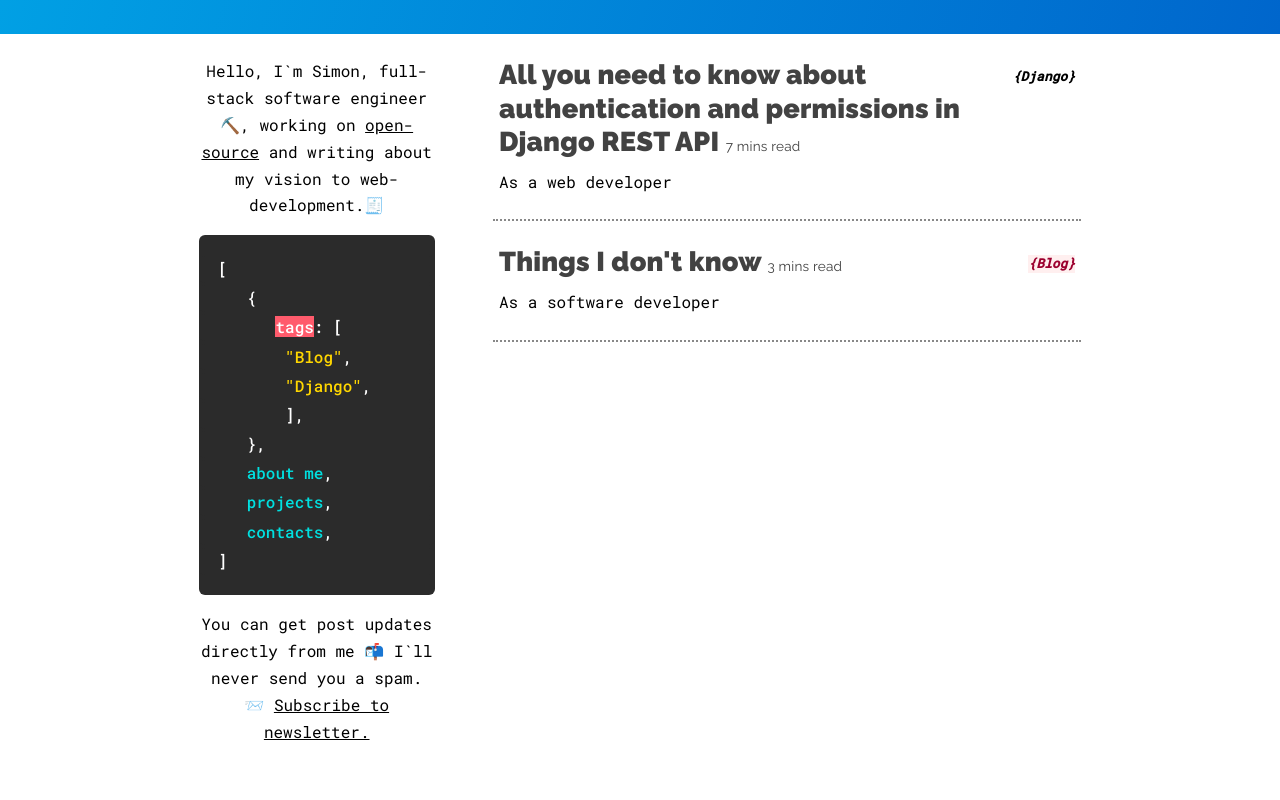
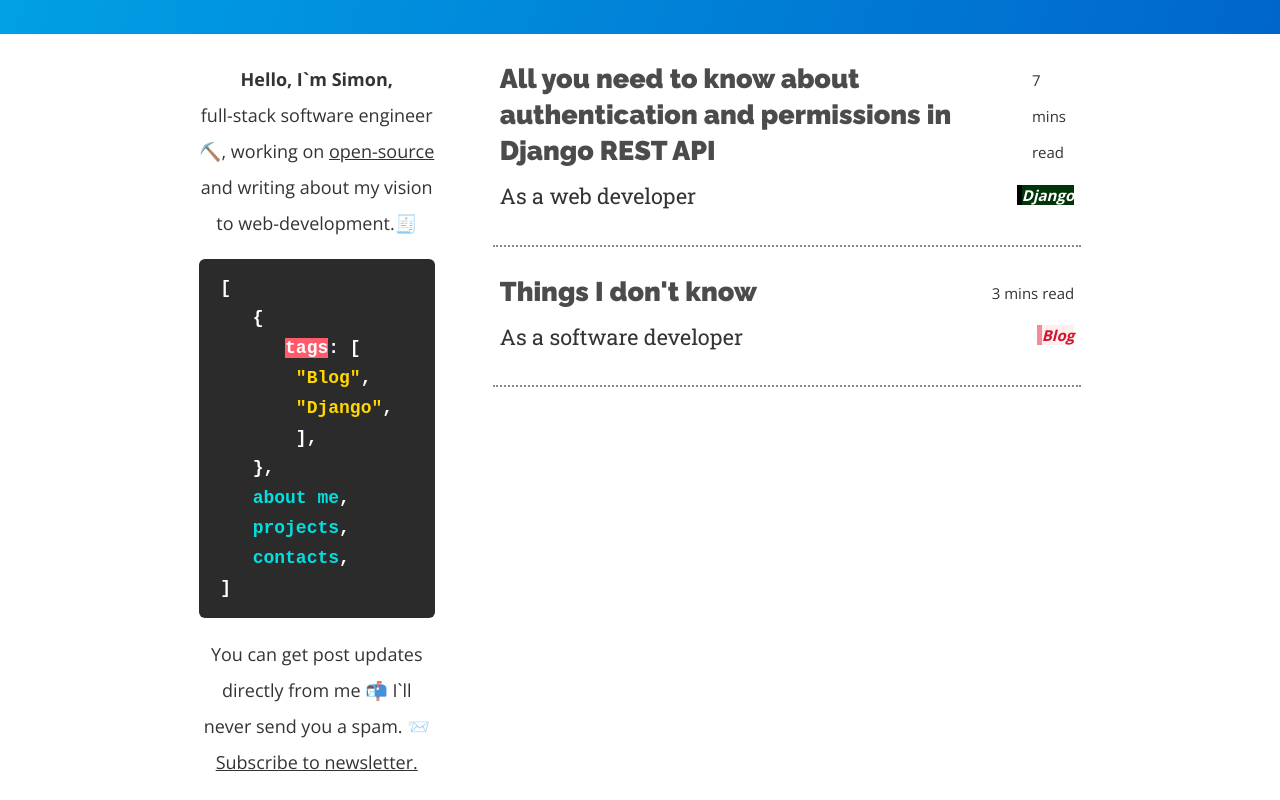
Before and after one commit to sematgt/devblog, a Gatsby site: page / in a window 1280 px wide. Built offline with nearby package versions, Linux system fonts and the light colour scheme; Gatsby itself is replaced by a stand-in of ours.

Commit message:
added typography canvas. changed styling in postlist

```diff
--- a/gatsby-browser.js
+++ b/gatsby-browser.js
@@ -2,3 +2,5 @@ require("prismjs/plugins/command-line/prism-command-line.css")
 require("prismjs/plugins/copy-to-clipboard/prism-copy-to-clipboard.js")
 require("prismjs/plugins/show-language/prism-show-language.js")
 require("prismjs/themes/prism-okaidia.css")
+// require("prismjs/themes/prism-coy.css")
+// require("./src/styles/prism-atom-dark.css")
--- a/src/components/navigation.js
+++ b/src/components/navigation.js
@@ -6,7 +6,7 @@ export default (props) => (
     <div className="menu">
         <div className="hiwords">
             <div className="text-wrapper">
-                Hello, I`m Simon, full-stack software engineer <span role="img" aria-label="wip">⛏️</span>, working on <a href={config.github} target="_blank" rel="noopener noreferrer">open-source</a> and writing about my vision to web-development.<span role="img" aria-label="paper">🧾</span>
+                <b>Hello, I`m Simon,</b><br/>full-stack software engineer <span role="img" aria-label="wip">⛏️</span>, working on <a href={config.github} target="_blank" rel="noopener noreferrer">open-source</a> and writing about my vision to web-development.<span role="img" aria-label="paper">🧾</span>
             </div>
         </div>
         <div className="navigation">
--- a/src/components/postslist.js
+++ b/src/components/postslist.js
@@ -17,16 +17,21 @@ export default (props) => (
             <React.Fragment key={post.id}>
             <Link className="postlink" to={post.frontmatter.path} key={post.id}>
             <div className="post-preview">
-                <div className="post-preview-header-wrapper">
+                <div className="post-preview-header-string">
                     <div className="post-preview-header">
-                        {post.frontmatter.title} <small>{post.frontmatter.readtime} mins read</small>
+                        {post.frontmatter.title}
                     </div>
-                    <div className="post-preview-tags" data-tag={post.frontmatter.tags}>
-                        <p>{"{"}{post.frontmatter.tags}{"}"}</p>
+                    <div className="post-preview-readtime">
+                        <span className="readtime">{post.frontmatter.readtime} mins read</span>
                     </div>
                 </div>
-                <div className="post-preview-subtitle">
-                  {post.frontmatter.subtitle}
+                <div className="post-preview-subtitle-string">
+                    <div className="post-preview-subtitle">
+                        {post.frontmatter.subtitle}
+                    </div>
+                    <div className="post-preview-tags">
+                        <span className="tags" data-tag={post.frontmatter.tags}>{post.frontmatter.tags}</span>
+                    </div>
                 </div>
                  <div className="divider"></div>
             </div>
--- a/src/styles/base/mixins.scss
+++ b/src/styles/base/mixins.scss
@@ -1,5 +1,5 @@
-@mixin medium{
-    font-weight: 500;
+@mixin bolder{
+    font-weight: bolder;
 }
 
 @mixin underlined{
--- /dev/null
+++ b/src/styles/base/typography.scss
@@ -0,0 +1,33 @@
+/*************************************/
+/*             Variables             */
+/*************************************/
+
+    /* Breakpoints */
+
+    $mobile: 900px;
+    $mobile-margin: 600px;
+    $mobile-small: 450px;
+    $mobile-textsize: 200px;
+
+/* Root variables */
+
+    // root-sizes:
+
+    $base-font-size: 18px;
+    $line-height: 2;
+    $scale-ratio: 2;
+    $paragraph-spacing: 1.35;
+
+    // headers-font:
+
+    $headers-font-type: 'Raleway', sans-serif;
+    $headers-font-weight: 900;
+    $headers-font-gray-value: 0.3;
+
+    // body-font:
+
+    // $body-font-type: 'Roboto Slab', serif;
+    $body-font-type: 'Open Sans', sans-serif;
+    $body-font-weight: 400;
+    $body-font-bold-weight: 700;
+    $body-font-gray-value: 0.2;
--- a/src/styles/base/utils.scss
+++ /dev/null
@@ -1,3 +0,0 @@
-// @function tag-bg($tag) {
-//     @return $#{$tag}-bg;
-// }
--- a/src/styles/base/variables.scss
+++ b/src/styles/base/variables.scss
@@ -1,19 +1,12 @@
-/* Breakpoints */
-
-$mobile: 900px;
-$mobile-margin: 600px;
-$mobile-small: 450px;
-$mobile-textsize: 200px;
-
 /* Colors */
 
-$color-body-heading: #424242;
+$color-body-heading: #494949;
 $color-background: #ffffff;
 $color-navi-tags: #ffd700;
 $color-navi-pages: #00e0e0;
 $color-navi-bg: #2B2B2B;
 $color-navi-tags-bg: #ff5b6c;
-$color-body-text: #010400;
+$color-body-text: #424242;
 $color-body-text-link: $color-body-text;
 $color-body-text-link-hover: darken($color-body-text-link, 10%);
 $color-breakline: #707070;
@@ -32,10 +25,14 @@ $design: rgb(255, 255, 255);
 $design-bg: transparent linear-gradient(107deg, #01A0E4 0%, #0066CC 100%) 0% 0% no-repeat padding-box;
 $react: #00E0E0;
 $react-bg: rgb(0, 0, 0);
-$blog: #9c002f;
+// $blog: #9c002f;
+$blog: rgb(211, 19, 45);
 $blog-bg: rgb(255, 239, 239);
 $javascript: rgb(245, 245, 0);
 $javascript-bg: #121212;
+$django: #FFFFFF;
+$django-bg: #003509;
+$django-border: black;
 
 /* Margins */
 
@@ -45,9 +42,9 @@ $postlist-header-margin: 0 0 0 0px;
 
 // index
 
-$body-font-size: 1rem;
-$body-font-line-height: 1.68rem;
-$body-font-family: 'Roboto Mono', monospace;
+$body-font-size: 1.2rem;
+$body-font-line-height: 2.4rem;
+$body-font-family: 'Roboto Slab', serif;
 
 $postlist-heading-font-size: 1.7rem;
 $postlist-heading-line-height: 2.1rem;
--- a/src/styles/components/layout.scss
+++ b/src/styles/components/layout.scss
@@ -3,14 +3,14 @@ html {
     -moz-osx-font-smoothing: grayscale;
     text-rendering: optimizeLegibility;
     text-shadow: rgba(0, 0, 0, .01) 0 0 1px;
-    font-family: $body-font-family;
-    font-size: $body-font-size;
-    line-height: $body-font-line-height;
+    font-family: $body-font-type;
+    font-size: $base-font-size;
+    color: rgba(0, 0, 0, (1-$body-font-gray-value));
+    line-height: $line-height;
     :any-link{
         color: inherit;
     }
   }
-
 
 body {
     margin: 0px;
@@ -84,14 +84,17 @@ body {
     .content {
         overflow: scroll;
         .post-preview {
-            .post-preview-header-wrapper {
+            .post-preview-header-string {
                 flex-direction: column;
-                .post-preview-readtime {
-                    align-self: auto;
-                }
-                .post-preview-tags {
-                    margin-left: 0px;
-                }
+                // .post-preview-readtime {
+                //     align-self: auto;
+                // }
+                // .post-preview-tags {
+                //     margin-left: 0px;
+                // }
+            }
+            .post-preview-subtitle-string {
+                flex-direction: column;
             }
         }
     }
@@ -101,15 +104,25 @@ body {
 @include mobile-textsize-breakpoint {
     .content {
         .post-preview {
-            .post-preview-header-wrapper {
+            .post-preview-header-string {
                 .post-preview-header {
-                    font-size: $postlist-heading-mobile-font-size;
-                    line-height: $postlist-heading-mobile-line-height;
+                    font-size: $base-font-size*0.75;
+                    line-height: $line-height*0.75;
+                }
+                .post-preview-readtime {
+                    font-size: $base-font-size*0.75;
+                    line-height: $line-height*0.75;
                 }
             }
-            .post-preview-subtitle {
-                font-size: $body-mobile-font-size;
-                line-height: $body-font-mobile-line-height;
+            .post-preview-subtitle-string {
+                .post-preview-subtitle {
+                    font-size: $base-font-size*0.75;
+                    line-height: $line-height*0.75;
+                }
+                .post-preview-tags {
+                    font-size: $base-font-size*0.75;
+                    line-height: $line-height*0.75;
+                }
             }
         }
     }
--- a/src/styles/components/navigation.scss
+++ b/src/styles/components/navigation.scss
@@ -10,22 +10,23 @@ pre {
 }
 
 .text-wrapper {
-    font-family: $body-font-family;
-    font-size: $body-font-size;
-    line-height: $body-font-line-height;
+    // font-family: $body-font-family;
+    // font-size: $body-font-size;
+    // line-height: $body-font-line-height;
     text-align: center;
 }
 
 .navigation {
-    @include medium;
+    @include bolder;
     margin: 0;
     background-color: $color-navi-bg;
     border-radius: 6px;
     color: #ffffff;
-    font-family: $body-font-family;
-    font-size: $body-font-size;
+    line-height: $line-height/3;
+    // font-family: $body-font-family;
+    // font-size: $body-font-size;
     pre {
-        @extend .navigation;
+        // @extend .navigation;
     }
 }
 
--- a/src/styles/components/postslist.scss
+++ b/src/styles/components/postslist.scss
@@ -14,79 +14,86 @@
     display: flex;
     flex-direction: column;
     // border: 1px solid steelblue;
-    .post-preview-header-wrapper {
+    .post-preview-header-string {
         display: flex;
         flex-basis: 100%;
         flex-direction: row;
         // border: 1px solid red;
         justify-content: space-between;
-        margin-left: 0.4rem;
-        margin-right: 0.4rem;
-        margin-top: 1.5rem;
+        margin: 1.5rem 0.4rem 0 0.4rem;
 
         .post-preview-header {
             // border: 1px solid black;
-            font-family: $postlist-heading-font-family;
-            font-weight: 900;
-            font-size: $postlist-heading-font-size;
-            letter-spacing: $postlist-heading-font-letter-spacing;
-            color: $color-body-heading;
-            line-height: $postlist-heading-line-height;
-            margin: $postlist-header-margin;
-            small {
-                font-size: #{$postlist-heading-font-size/2};
-                font-weight: 400;
-            }
+            font-family: $headers-font-type;
+            font-weight: $headers-font-weight;
+            font-size: $base-font-size*1.5;
+            color: rgba(0, 0, 0, (1-$headers-font-gray-value));
+            line-height: $line-height/1.5;
+            margin: 0;
         }
 
-        .post-preview-tags {
-            font: $tag-font;
-            font-style: italic;
-            margin-left: auto;
-            // border: 1px solid black;
-            p {
-                margin: 0.6rem auto 0 auto;
-            }
-            //TO:DO refactor
-            &[data-tag="Python"] {
-                p {
-                    color: $python;
-                    background: $python-bg;
-                }
-            }
-            &[data-tag="Blog"] {
-                p{
-                    color: $blog;
-                    background: $blog-bg;
-                }
-            }
-            &[data-tag="Design"] {
-                p {
-                    color: $design;
-                    background: $design-bg;
-                }
-            }
-            &[data-tag="JavaScript"] {
-                p {
-                    color: $javascript;
-                    background: $javascript-bg;
-                }
+        .post-preview-readtime{
+            span.readtime {
+                font-size: smaller;
+                // border: 1px solid black;
             }
         }
     }
 
-    .post-preview-subtitle {
-
+    .post-preview-subtitle-string {
         // border: 1px solid black;
-        font-family: $body-font-family;
-        font-size: $body-font-size;
-        line-height: $body-font-line-height;
         display: flex;
-        flex-direction: column;
         justify-content: space-between;
         margin: 0.3rem 0.4rem 0 0.4rem;
 
+        .post-preview-subtitle {
+            // border: 1px solid black;
+            // border: 1px solid black;
+            font-family: $body-font-family;
+            font-size: $body-font-size;
+            line-height: $body-font-line-height;
+        }
+
+        .post-preview-tags {
+            // font: $tag-font;
+            // border: 1px solid black;
+            font-style: italic;
+            // line-height: $line-height;
+            // border: 1px solid black;
+
+
+            span.tags {
+                @include bolder;
+                font-size: smaller;
+                vertical-align: middle;
+            }
+            //TO:DO refactor
+            p[data-tag="Python"] {
+                    color: $python;
+                    background: $python-bg;
+            }
+            span[data-tag="Blog"] {
+                    color: $blog;
+                    background: $blog-bg;
+                    border-left: 5px solid lighten($blog, 30%);
+            }
+            p[data-tag="Design"] {
+                    color: $design;
+                    background: $design-bg;
+            }
+            p[data-tag="JavaScript"] {
+                    color: $javascript;
+                    background: $javascript-bg;
+            }
+            span[data-tag="Django"] {
+                    color: $django;
+                    background: $django-bg;
+                    border-left: 5px solid $django-border;
+            }
+        }
     }
+
+
 
     .divider {
         border-bottom: 2px dotted #888;
--- a/src/styles/main.scss
+++ b/src/styles/main.scss
@@ -1,10 +1,12 @@
 //Fonts
 @import url('https://fonts.googleapis.com/css?family=Raleway:300,400,700,900|Roboto+Mono:300,400,500&display=swap');
+
+@import url('https://fonts.googleapis.com/css?family=Bitter|Merriweather|Noto+Serif|Open+Sans:400,600,700|Roboto|Roboto+Slab&display=swap');
 
 // Configuration
 @import 'base/variables.scss';
 @import 'base/mixins.scss';
-@import 'base/utils.scss';
+@import 'base/typography.scss';
 @import 'components/layout.scss';
 @import 'components/navigation.scss';
 @import 'components/postslist.scss';
```
Also changed, not shown: src/styles/templates/blog-post.scss (+9 -9 lines).
